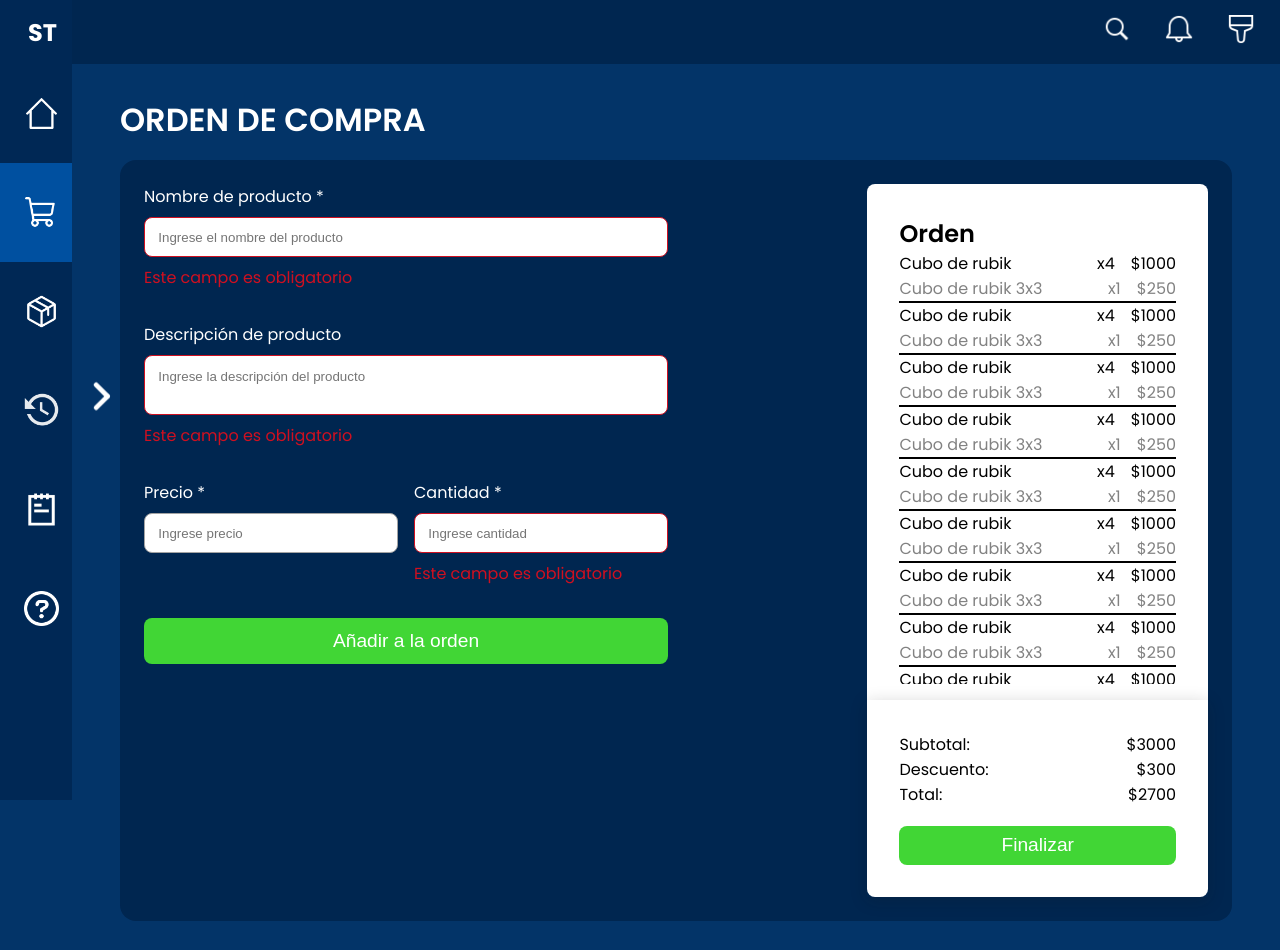
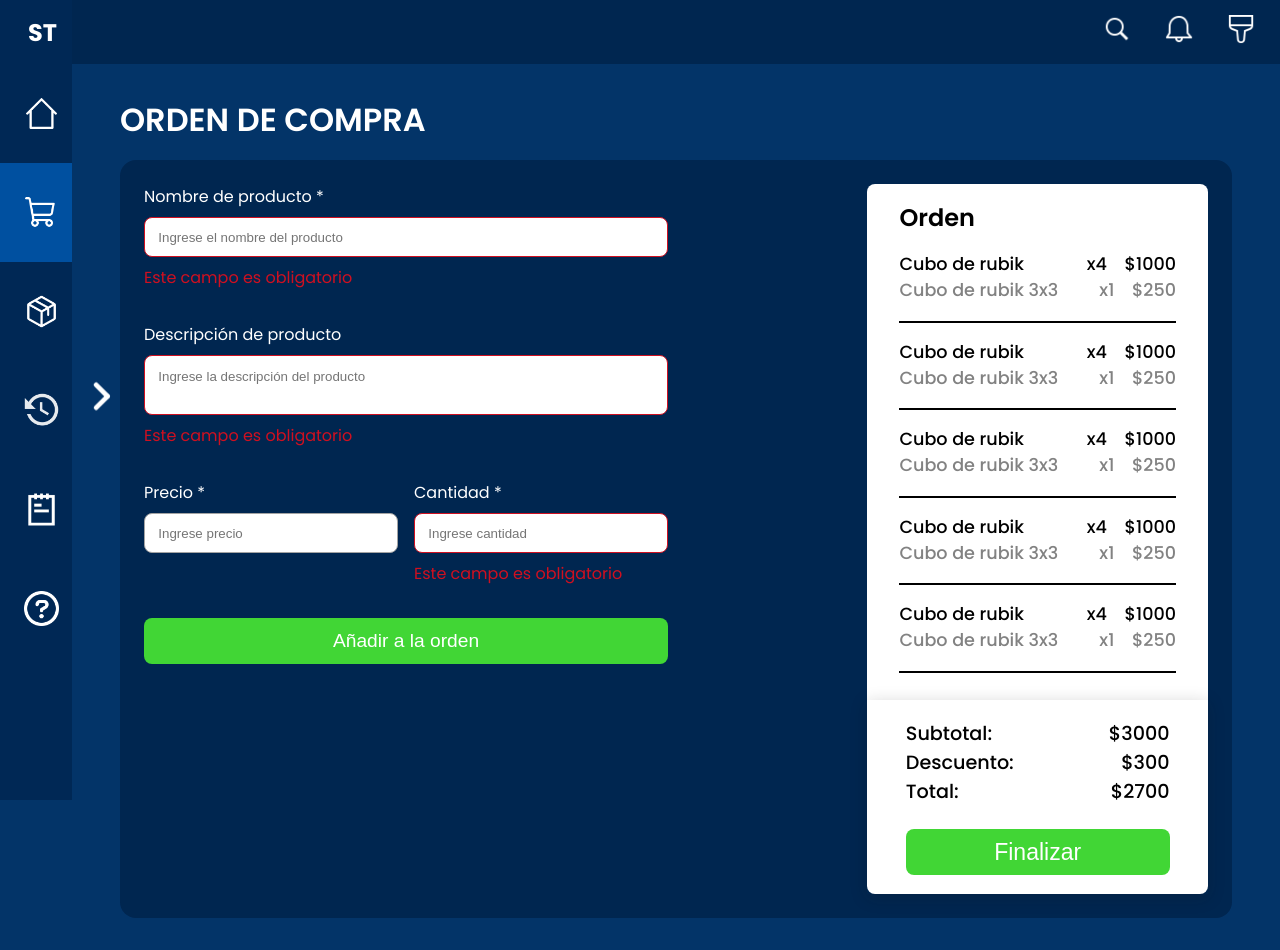
Before and after one commit to luciano-repetti/stocktrack, a Next.js app: page /orden_de_compra in a window 1280 px wide. Shown: the top 950 px of the page. Built offline with nearby package versions, Linux system fonts and the light colour scheme.

Commit message:
fix ajust in styles of list order

```diff
--- a/src/components/OrderList.jsx
+++ b/src/components/OrderList.jsx
@@ -8,8 +8,9 @@ export default function OrderList() {
     return (
         <section className={styles.container_order}>
             <article className={styles.list_order}>
+                <section className={styles.container_list}>
+                    <span className={styles.title}>Orden</span>
                     <section className={styles.list_scroll}>
-                    <span className={styles.title}>Orden</span>
                         <ItemOrder />
                         <ItemOrder />
                         <ItemOrder />
@@ -21,8 +22,10 @@ export default function OrderList() {
                         <ItemOrder />
                         <ItemOrder />
                         <ItemOrder />
+                        <ItemOrder />
+                    </section>
+                </section>
 
-                </section>
                 <section className={styles.sublist_order}>
                     <article className="flex justify-between">
                         <span>Subtotal:</span>
--- a/src/styles/globals.css
+++ b/src/styles/globals.css
@@ -9,6 +9,7 @@
 
 body {
   height: 100svh;
+  overflow: hidden;
   background-color: #033468;
   font-family: 'Poppins', sans-serif;
 }
--- a/src/styles/modules/OrderList.module.css
+++ b/src/styles/modules/OrderList.module.css
@@ -6,6 +6,7 @@
 
 .container_order .list_order {
   width: 65%;
+  height: 100%;
   display: flex;
   flex-direction: column;
   justify-content: space-between;
@@ -20,20 +21,34 @@
   font-weight: 600;
 }
 
+.container_order .container_list {
+  display: flex;
+  flex-direction: column;
+  gap: 1em;
+  height: 500px;
+  padding: 1em 2em;
+  padding-right: 0;
+  padding-bottom: 0;
+}
+
+.container_order .list_scroll {
+  display: flex;
+  flex-direction: column;
+  gap: 1em;
+  overflow-y: scroll;
+  height: 100%;
+  padding: 0 2em 2em 0;
+  padding-bottom: 0;
+}
+
 .container_order .sublist_order {
   display: flex;
   gap: 1;
   flex-direction: column;
   box-shadow: 0px 3px 16px 0px rgba(25, 25, 25, 0.2);
-    padding: 2em;
-}
-
-.container_order .list_scroll {
-    display: flex;
-    flex-direction: column;
-    padding: 2em;
-    overflow-y: scroll;
-    height: 500px;
+  padding: 1em 2em;
+  font-weight: 500;
+  font-size: 1.2em;
 }
 
 .container_order button {
@@ -69,6 +84,8 @@
 .container_item .item {
   display: flex;
   justify-content: space-between;
+  font-size: 1.1em;
+  font-weight: 500;
 }
 
 .container_item .item .amount {
@@ -78,6 +95,7 @@
 
 .container_item .item.gray {
   color: #828282;
+  margin-bottom: 1em;
 }
 
 .container_item .line {
```
Lines whose indentation alone changed are shown as unchanged.
